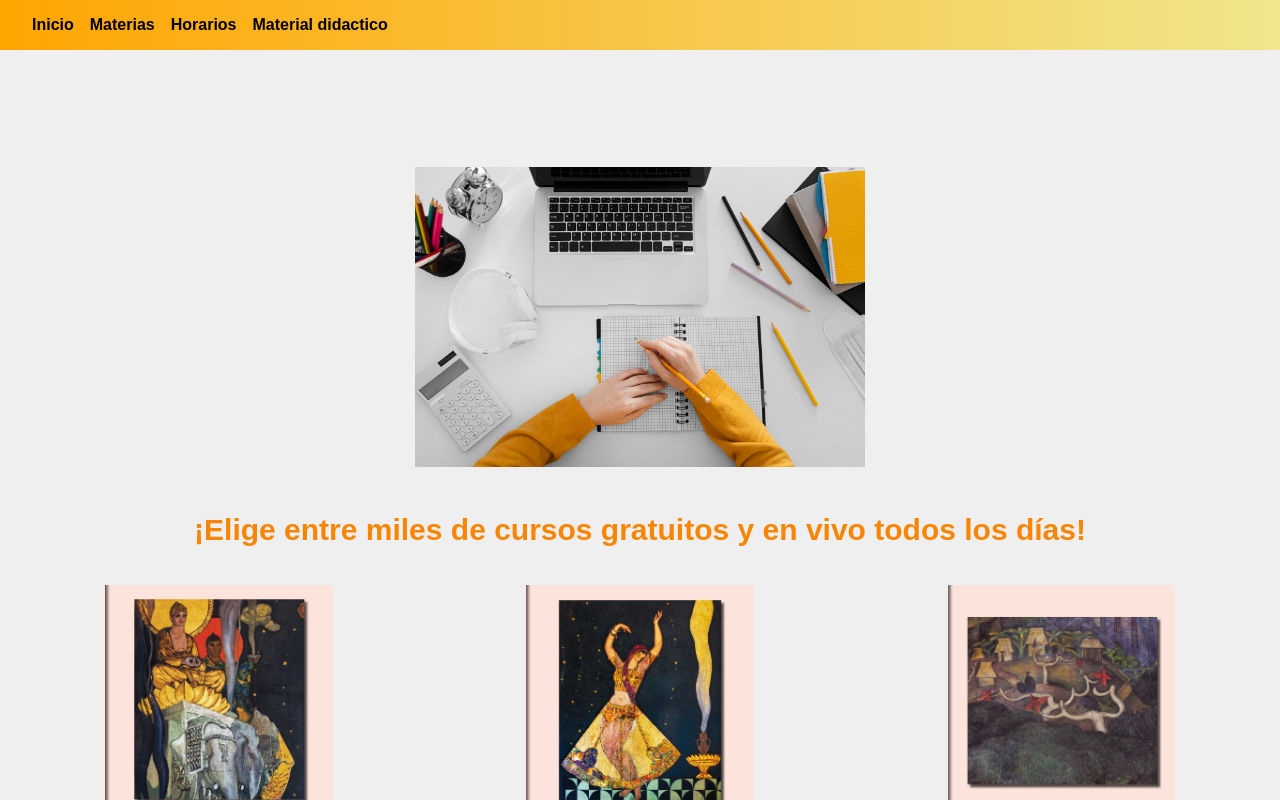
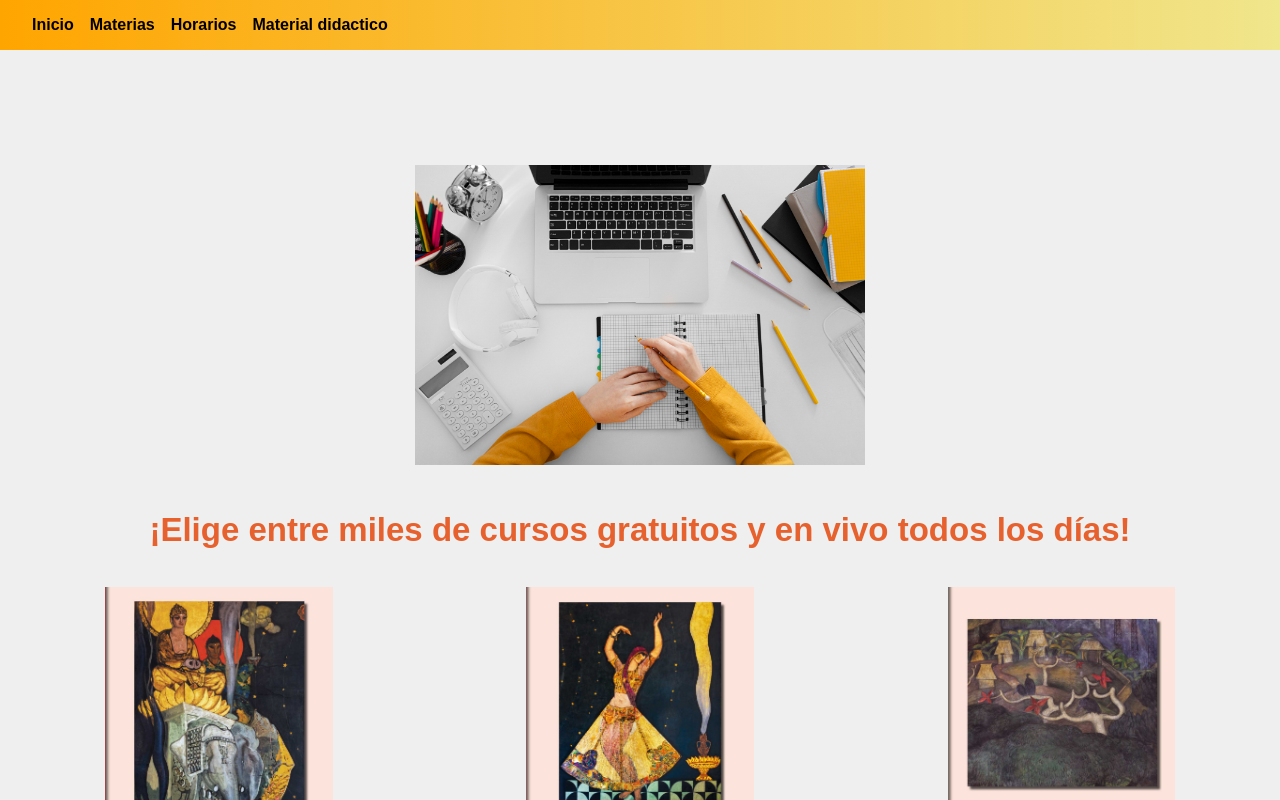
Before and after one commit to Oscark021/proyectonext, a Next.js app: page / in a window 1280 px wide. Shown: the top 800 px of the page. Built offline with nearby package versions, Linux system fonts and the light colour scheme.

Commit message:
:lipstick: Corrección de colores

```diff
--- a/styles/globals.css
+++ b/styles/globals.css
@@ -56,6 +56,7 @@ margin-top: 8cm;
   margin-top: 5cm;
   font-family: 'century gothic',sans-serif;
   font-weight: bold;
-  font-size: 30px;
-  color: rgb(248, 134, 4);
+  font-size: 33px;
+  color: rgb(230, 97, 45);
+
 }
```
